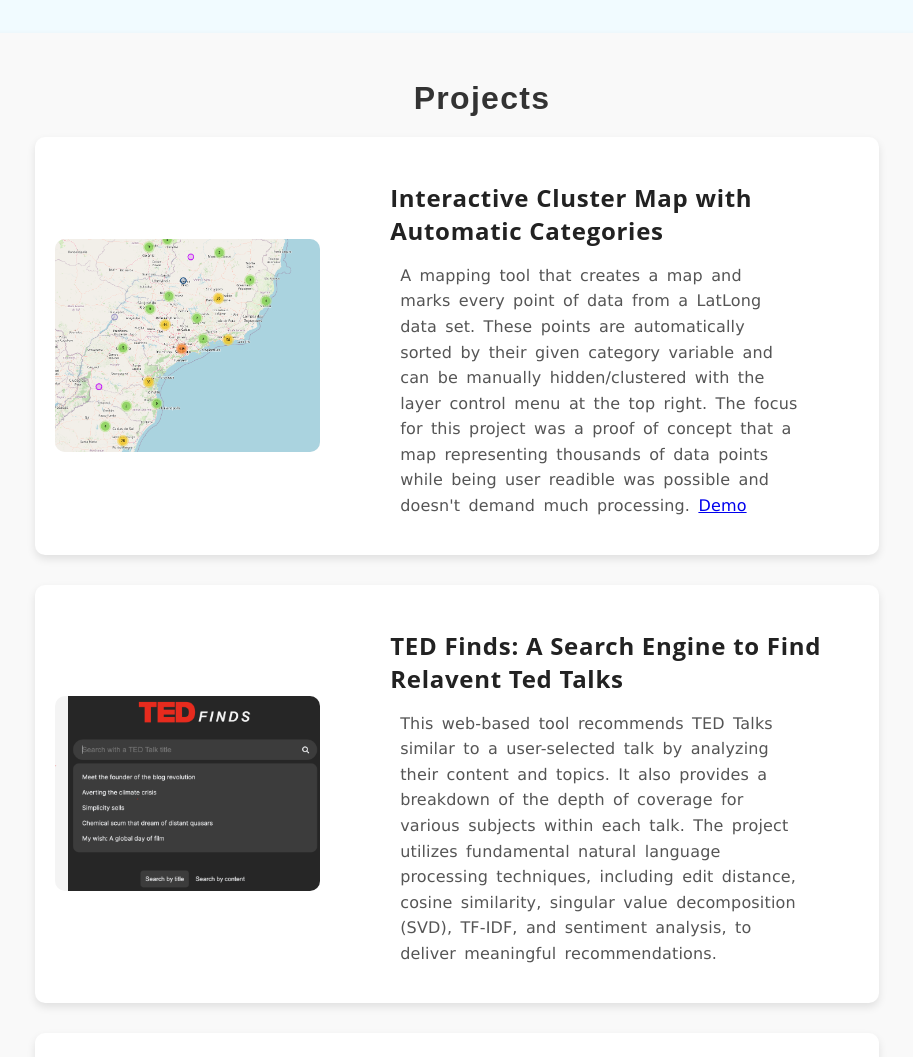
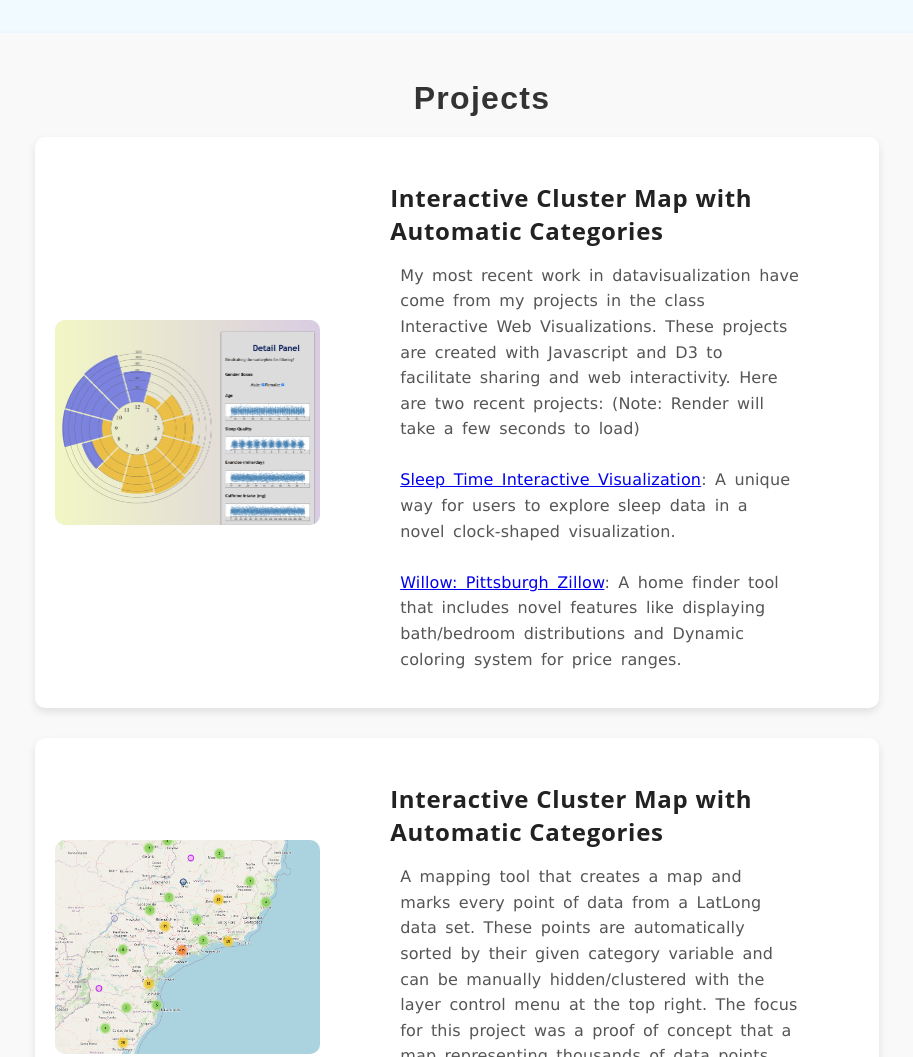
Before and after one commit to MaxM2559/personal_website, a plain HTML site: page index.html in a window 1280 px wide. Shown: the part 1500-2557 px from the top of the page, without its empty margins (183-1096 px from the left). Drawn offline with Linux system fonts and the light colour scheme.

Commit message:
Added new project and fixed typos

```diff
--- a/index.html
+++ b/index.html
@@ -91,6 +91,24 @@
             <h2 id="jump-proj">Projects</h2>
 
             <!-- Project 1 -->
+            <div class="project-block">
+                <img src="images/sleepsleep.png" alt="Interactive Cluster Map" class="project-image">
+                <div class="project-text">
+                    <h3>Interactive Cluster Map with Automatic Categories</h3>
+                    <p><!-- A mapping tool that creates a map and marks every point of data from a dataset. It automatically
+                        categorizes data into clusters for easy visualization and exploration. -->
+                        My most recent work in datavisualization have come from my projects in the class Interactive Web Visualizations. These projects are created with Javascript and D3 to facilitate sharing and web interactivity. Here are two recent projects:
+                        (Note: Render will take a few seconds to load) <br><br>
+
+                        <a href="https://sleep-web-vis.onrender.com/">Sleep Time Interactive Visualization</a>: A unique way for users to explore sleep data in a novel clock-shaped visualization.<br><br>
+
+                        <a href="https://willow-80x9.onrender.com/">Willow: Pittsburgh Zillow</a>: A home finder tool that includes novel features like displaying bath/bedroom distributions and Dynamic coloring system for price ranges.
+
+                        <!-- <br><br><a href="https://leafletmapdemo.surge.sh/#close">Demo</a> -->
+                    </p>
+                </div>
+            </div>
+
             <div class="project-block">
                 <img src="images/leaflet-map.png" alt="Interactive Cluster Map" class="project-image">
                 <div class="project-text">
@@ -200,9 +218,9 @@
                 <div class="project-text">
                     <h3>Yamatai Taiko: Musical Director</h3>
                     <p>
-                        I joined Yamatai Taiko in 2021. For me, taiko has been a way to stay fit, express myself, and find a tight-knit family in college. Despite many of us starting
+                        I joined Yamatai Taiko in 2021. For me, taiko has been a way to express myself through music and physical artistry and find a tight-knit family in college. Despite many of us starting
                         taiko in college, we are privilaged to be asked to perform at countless local events. I became the Musical Director in 2024, meaning that I lead practices and are responsible for the growth of our members.
-                        This also means managing our annual Spring performance PULSE, which draws in 1000+ ticket sales each year.
+                        This also means directing our annual Spring performance PULSE, which draws in 1000+ ticket sales each year.
 
                     </p>
                 </div>
```
Also changed, not shown: images/sleepsleep.png (added), 1 other file.
